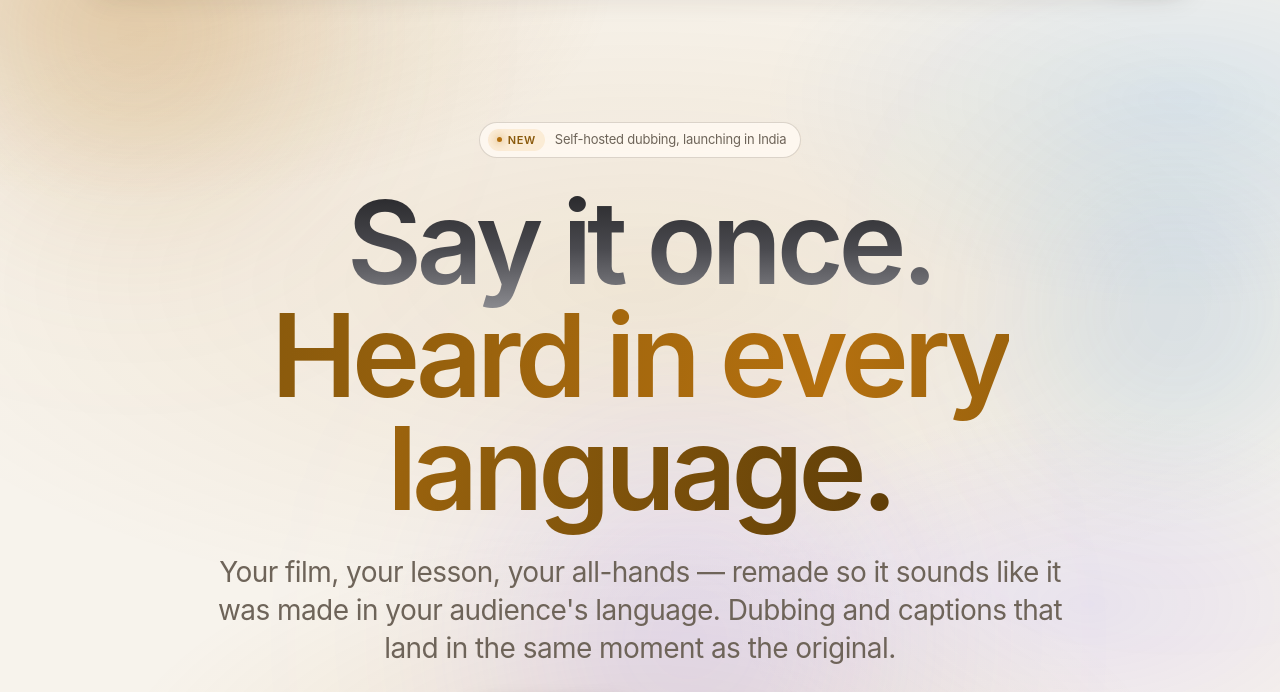
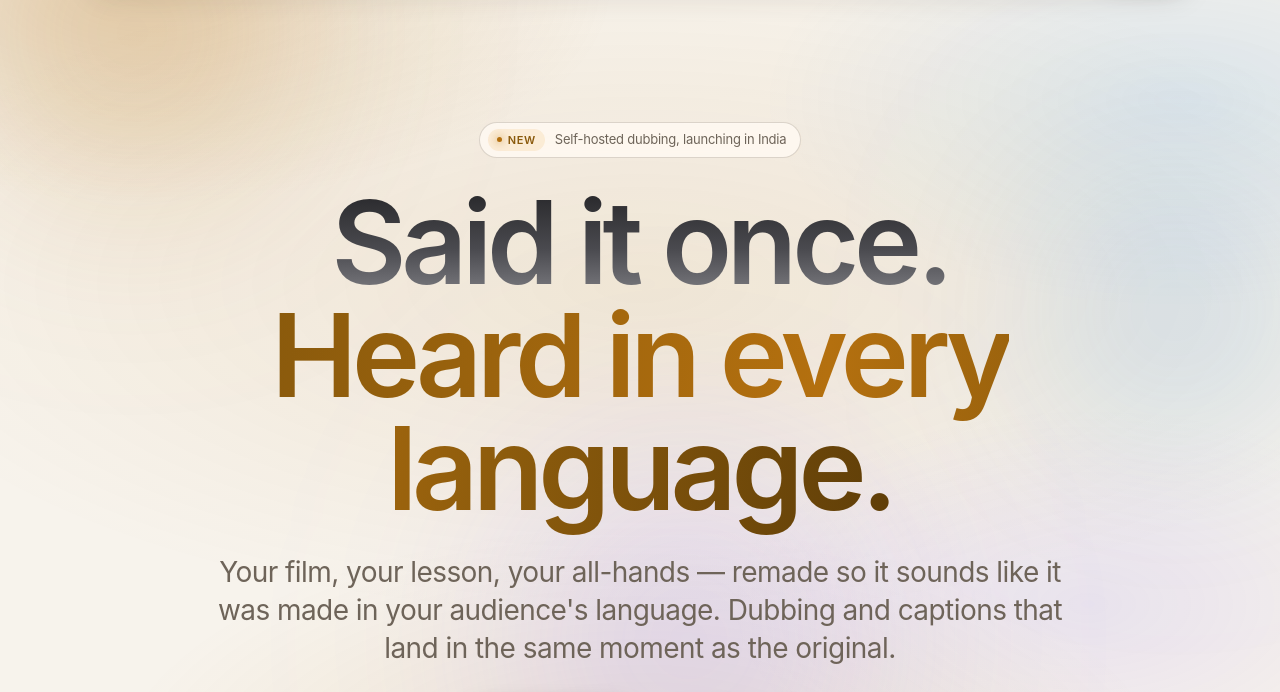
Before and after one commit to chandelanshuman/porus.ai, a plain HTML site: page index.html in a window 1280 px wide. Shown: the part 76-768 px from the top of the page. Drawn offline with Linux system fonts and the light colour scheme; no server answers; animation ran at ten frames a second.

Commit message:
Change hero headline from 'Say it once' to 'Said it once'
Also updates the browser tab title and og:title meta.
Adds CHANGELOG.md summarising the full rebuild journey.

```diff
--- a/index.html
+++ b/index.html
@@ -3,14 +3,14 @@
 <head>
 <meta charset="utf-8">
 <meta name="viewport" content="width=device-width, initial-scale=1, viewport-fit=cover">
-<title>Porus — Say it once. Heard in every language.</title>
+<title>Porus — Said it once. Heard in every language.</title>
 <meta name="description" content="Dubbing and captions that land in the same moment as the original. Run it inside your own network, or just upload a video.">
 <meta name="theme-color" content="#050506">
 <meta name="color-scheme" content="dark">
 <link rel="canonical" href="https://porus.ai/">
 <meta property="og:type" content="website">
 <meta property="og:site_name" content="Porus">
-<meta property="og:title" content="Porus — Say it once. Heard in every language.">
+<meta property="og:title" content="Porus — Said it once. Heard in every language.">
 <meta property="og:description" content="Dubbing and captions that land in the same moment as the original.">
 <meta property="og:url" content="https://porus.ai/">
 <meta property="og:image" content="https://porus.ai/og.png">
@@ -1168,7 +1168,7 @@
         <span>Self-hosted dubbing, launching in India</span>
       </div>
 
-      <h1><span class="metal">Say it once.</span><br><span class="gold">Heard in every language.</span></h1>
+      <h1><span class="metal">Said it once.</span><br><span class="gold">Heard in every language.</span></h1>
 
       <p class="sub">Your film, your lesson, your all-hands — remade so it sounds like it was made in your audience's language. Dubbing and captions that land in the same moment as the original.</p>
 
```
Also changed, not shown: CHANGELOG.md (added).
